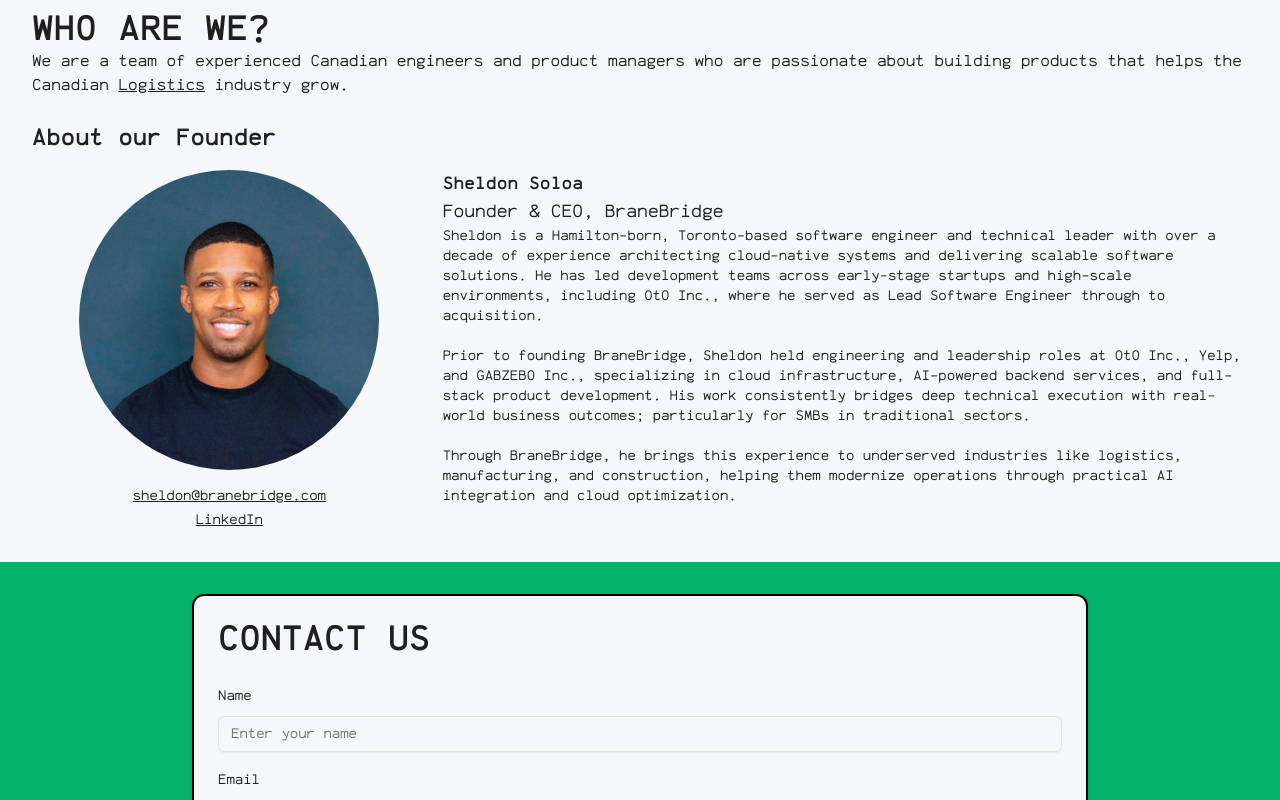
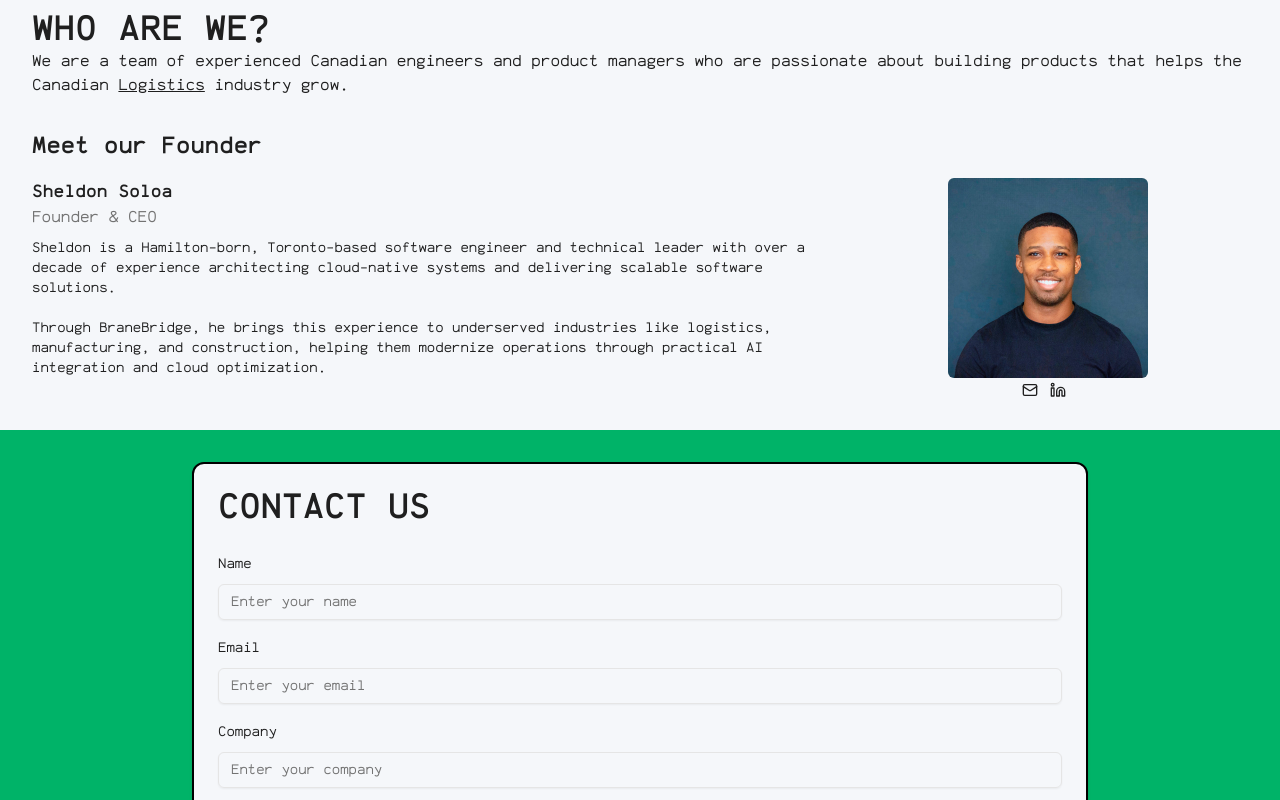
Before and after one commit to shelsoloa/brane-web, a Next.js app: page / in a window 1280 px wide. Shown: the part 1300-2100 px from the top of the page. Built offline with nearby package versions, Linux system fonts and the light colour scheme.

Commit message:
polish about us

```diff
--- a/src/app/page.tsx
+++ b/src/app/page.tsx
@@ -279,51 +279,40 @@
         <span className="underline">Logistics</span> industry grow.
       </p>
 
-      <br />
-
-      <h2 className="text-2xl font-bold">About our Founder</h2>
-      <div className="grid grid-cols-3 gap-4 mt-4">
-        <div className="flex flex-col items-center gap-4">
+      <h2 className="text-2xl font-bold mt-8">Meet our Founder</h2>
+      <div className="flex flex-col gap-4 mt-4 sm:flex-row-reverse">
+        <div className="flex flex-col gap-1 items-center justify-center text-center sm:w-1/3">
           <Image
             src="/images/sheldon-headshot.jpg"
-            alt="Founder"
-            width={300}
-            height={300}
-            className="rounded-full"
+            alt="Founder headshot, Sheldon Soloa"
+            width={200}
+            height={200}
+            className="rounded-md"
           />
-          <div className="flex flex-col gap-1 text-center">
+          <div className="flex flex-row gap-1">
             <a
               className="text-sm underline"
               href="mailto:sheldon@branebridge.com"
             >
-              sheldon@branebridge.com
+              <Mail className="w-4 h-4 me-2" />
             </a>
             <Link
               className="text-sm underline"
               href="https://www.linkedin.com/in/shelsoloa/"
             >
-              LinkedIn
+              <Linkedin className="w-4 h-4 me-2" />
             </Link>
           </div>
         </div>
-        <div className="col-span-2">
-          <h3 className="text-lg font-bold">Sheldon Soloa</h3>
-          <p className="text-lg">Founder & CEO, BraneBridge</p>
+        <div className="flex flex-col gap-2 sm:w-2/3">
+          <div className="flex flex-col">
+            <h3 className="text-lg font-bold">Sheldon Soloa</h3>
+            <p className="text-muted-foreground">Founder & CEO</p>
+          </div>
           <p className="text-sm">
             Sheldon is a Hamilton-born, Toronto-based software engineer and
             technical leader with over a decade of experience architecting
-            cloud-native systems and delivering scalable software solutions. He
-            has led development teams across early-stage startups and high-scale
-            environments, including OtO Inc., where he served as Lead Software
-            Engineer through to acquisition.
-            <br />
-            <br />
-            Prior to founding BraneBridge, Sheldon held engineering and
-            leadership roles at OtO Inc., Yelp, and GABZEBO Inc., specializing
-            in cloud infrastructure, AI-powered backend services, and full-stack
-            product development. His work consistently bridges deep technical
-            execution with real-world business outcomes; particularly for SMBs
-            in traditional sectors.
+            cloud-native systems and delivering scalable software solutions.
             <br />
             <br />
             Through BraneBridge, he brings this experience to underserved
--- a/src/components/topbar.tsx
+++ b/src/components/topbar.tsx
@@ -17,7 +17,7 @@
             SERVICES
           </Link>
           <Link href="#team" className="hover:text-primary">
-            ABOUT
+            ABOUT US
           </Link>
           <Link href="#contact" className="hover:text-primary">
             CONTACT
```
